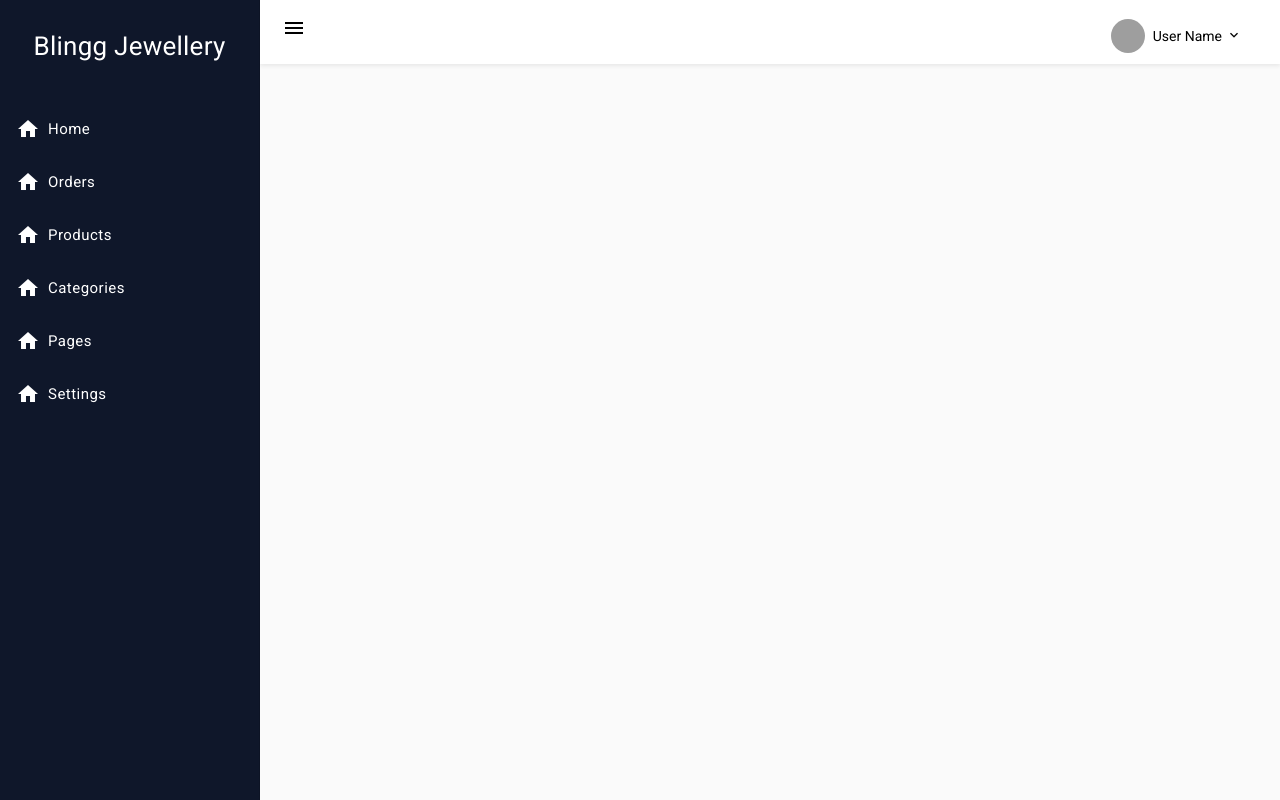
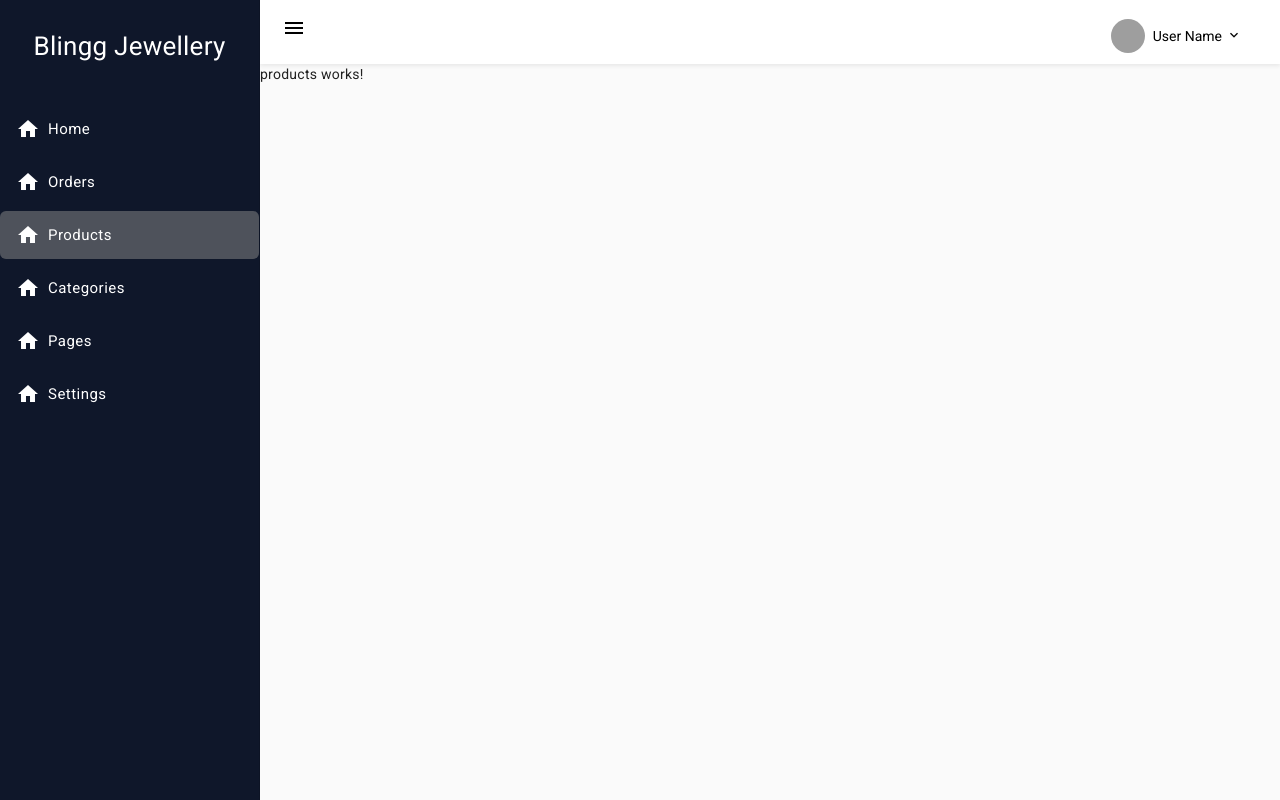
Before and after one commit to Rohitjangid17/blingg-jewellery-admin-web, an Angular app: page /products in a window 1280 px wide. Before the commit this address led to /. Built offline with nearby package versions, Linux system fonts and the light colour scheme; grey boxes are pictures that could not be loaded.

Commit message:
products page routing done

```diff
--- a/src/app/app-routing.module.ts
+++ b/src/app/app-routing.module.ts
@@ -1,6 +1,7 @@
 import { NgModule } from '@angular/core';
 import { RouterModule, Routes } from '@angular/router';
 import { HomeComponent } from './pages/home/home.component';
+import { ProductsComponent } from './pages/products/products.component';
 
 const routes: Routes = [
   {
@@ -8,6 +9,9 @@ const routes: Routes = [
   },
   {
     path: "home", component: HomeComponent
+  },
+  {
+    path:"products",component:ProductsComponent
   }
 ];
 
--- a/src/app/app.module.ts
+++ b/src/app/app.module.ts
@@ -13,13 +13,15 @@ import { AppComponent } from './app.component';
 import { HeaderComponent } from './layout/header/header.component';
 import { SideNavComponent } from './layout/side-nav/side-nav.component';
 import { HomeComponent } from './pages/home/home.component';
+import { ProductsComponent } from './pages/products/products.component';
 
 @NgModule({
   declarations: [
     AppComponent,
     HeaderComponent,
     SideNavComponent,
-    HomeComponent
+    HomeComponent,
+    ProductsComponent
   ],
   imports: [
     BrowserModule,
--- a/src/app/layout/side-nav/side-nav.component.html
+++ b/src/app/layout/side-nav/side-nav.component.html
@@ -9,7 +9,7 @@
     <a mat-list-item class="list-content" routerLinkActive="list-item-active">
         <mat-icon>home</mat-icon> Orders
     </a>
-    <a mat-list-item class="list-content" routerLinkActive="list-item-active">
+    <a mat-list-item class="list-content" routerLinkActive="list-item-active" routerLink="/products">
         <mat-icon>home</mat-icon> Products
     </a>
     <a mat-list-item class="list-content" routerLinkActive="list-item-active">
```
